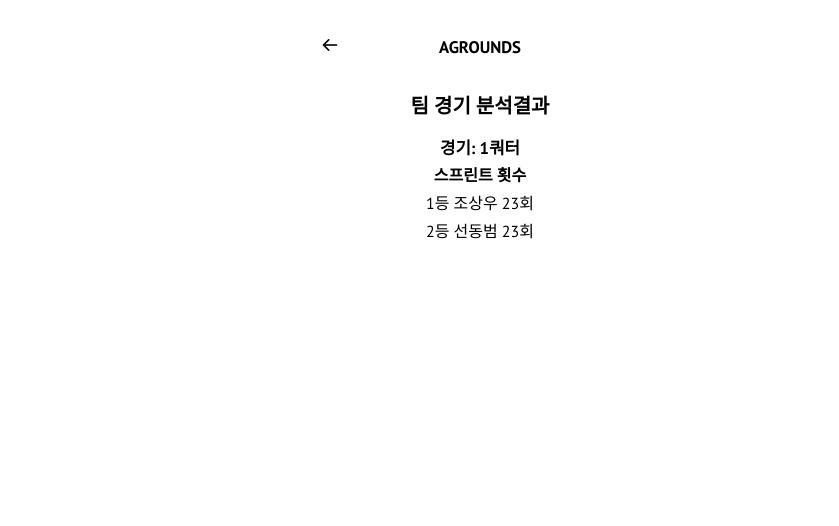
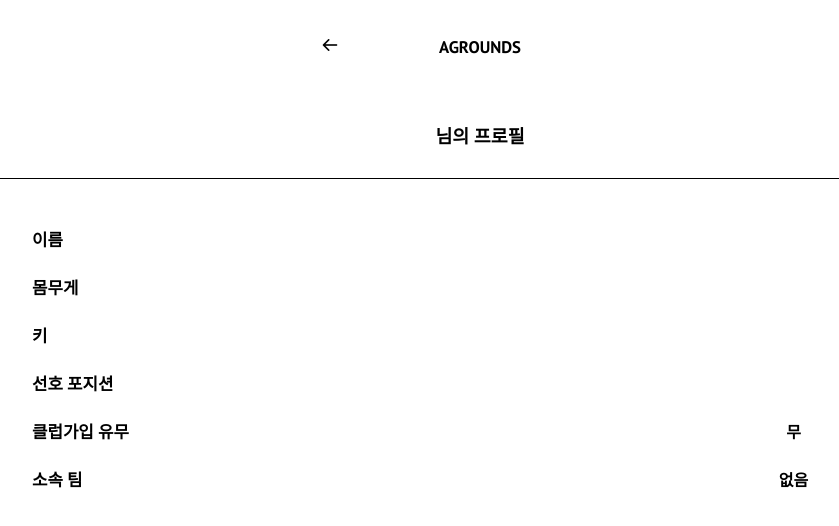
Before and after one commit to earthscience2/AGROUNDS, a React (Create React App) app in the folder frontend/aground_demo/: page /PersonalInfo in a window 1280 px wide. Shown: the top 526 px of the page, without its empty margins (160-999 px from the left). Built offline with nearby package versions, Linux system fonts and the light colour scheme.

Commit message:
요구사항 반영

```diff
--- a/frontend/aground_demo/src/App.js
+++ b/frontend/aground_demo/src/App.js
@@ -14,6 +14,7 @@
 import PersonalInfo from './pages/person/personal_info';
 import MyPage from './pages/my-page/my_page';
 import ExtraData from './pages/log_in/extra_data';
+import TeamAnalysis from './pages/team/team_analysis';
 function App() {
   return (
     <BrowserRouter>
@@ -32,6 +33,7 @@
         <Route path="/PersonalInfo" element={<PersonalInfo/>}/>
         <Route path="/MyPage" element={<MyPage/>}/>
         <Route path="/ExtraData" element={<ExtraData/>}/>
+        <Route path="/TeamAnalysis" element={<TeamAnalysis/>}/>
       </Routes>
     </BrowserRouter>
   );
--- a/frontend/aground_demo/src/pages/log_in/log_in.js
+++ b/frontend/aground_demo/src/pages/log_in/log_in.js
@@ -58,11 +58,12 @@
         })
         .catch(function(error){
             setIsLogin(false);
-            alert(error.response.data.error)
+            alert('로그인에 실패했습니다.')
+            console.log(error)
         })
     }
 
-// 유효성 검사
+
     return (
         <form onSubmit={onAgrooundClick}>
             <div className='background'>
--- a/frontend/aground_demo/src/pages/main_page/main_page.scss
+++ b/frontend/aground_demo/src/pages/main_page/main_page.scss
@@ -37,7 +37,8 @@
             height: 2.6vh;
             position: relative;
             left: 18vh;
-            bottom: 2.6vh
+            bottom: 2.6vh;
+            cursor: pointer;
         }
 
         .main_page_teamlogobox{
--- a/frontend/aground_demo/src/pages/match/match_result.js
+++ b/frontend/aground_demo/src/pages/match/match_result.js
@@ -36,6 +36,7 @@
                 setTeamList([])
             }else{
                 setTeamList(response.data[0].v2_match_players);
+                console.log(teamList)
             }
             setHome(response.data[0].v2_match_home);
             setAway(response.data[0].v2_match_away);
@@ -94,6 +95,7 @@
                         ))}
                     </div>
                 </div>
+                <div style={{marginBottom:'2vh'}}><GeneralBtn color='white' onClick={() => navigate('/TeamAnalysis', {state: {matchCode: matchCode}})}>분석결과 확인</GeneralBtn></div>
                 <GeneralBtn color='black' onClick={deleteBtn}>삭제하기</GeneralBtn>
             </div>
     );
--- a/frontend/aground_demo/src/pages/match/match_result.scss
+++ b/frontend/aground_demo/src/pages/match/match_result.scss
@@ -36,7 +36,7 @@
 
         .match_result_player_list{
             width: 40vh;
-            height: 42vh;
+            height: 30vh;
             margin: 0.5vh 0 2vh 0vh;
             overflow-y: scroll;
             display: block;
--- a/frontend/aground_demo/src/pages/person/personal_info.js
+++ b/frontend/aground_demo/src/pages/person/personal_info.js
@@ -1,39 +1,33 @@
+
 import React from 'react';
+import GoBack from '../../assets/go-back-icon.png'
 import { useNavigate } from 'react-router-dom';
-import GoBack from '../../assets/go-back-icon.png';
 import './personal_info.scss';
-
-const data = [
-    {name: '조상우', time: '23회'},
-    {name: '선동범', time: '23회'}
-]
+import GeneralBtn from '../../components/button/generalBtn';
 const PersonalInfo = () => {
     const navigate = useNavigate();
+    const userName = sessionStorage.getItem('username');
+    const team = sessionStorage.getItem('teamname');
+    const userNickname = sessionStorage.getItem('nickname');
+    const userHeight = sessionStorage.getItem('user_height');
+    const userWeight = sessionStorage.getItem('user_weight')
+    const userPosition = sessionStorage.getItem('user_position')
     return (
-        <div className='personal_info_background'>
-            <img className='personal_info_goback_icon' src={GoBack} onClick={() => navigate(-1)} />
-            <div className='personal_info_logo'>AGROUNDS</div>
-            <div className='personal_info_title'>팀 경기 분석결과</div>
-            <div className='personal_info_match_title'>경기: 1쿼터</div>
-            <table>
-                <thead>
-                    <tr>
-                        <th colSpan="3">스프린트 횟수</th>
-                    </tr>
-                </thead>
-                <tbody>
-                    {data.map((item, index) => (
-                    <tr key={index}>
-                        <td>{index+1}등</td>
-                        <td>{item.name}</td>
-                        <td>{item.time}</td>
-                    </tr>
-                    ))}
-                </tbody>
-            </table>
+        <div className='mypage_background'>
+            <img className='mypage_goback_icon' src={GoBack} onClick={() => navigate(-1)} />
+            <div className='mypage_title'>AGROUNDS</div>
+            <div className='mypage_titlename'>{userNickname}님의 프로필</div>
+            <div className='mypage_contentbox'>
+                <div className='mypage_contents'><div className='mypage_content1'>이름</div><div className='mypage_content2'>{userName}</div></div>
+                <div className='mypage_contents'><div className='mypage_content1'>몸무게</div><div className='mypage_content2'>{userWeight}</div></div>
+                <div className='mypage_contents'><div className='mypage_content1'>키</div><div className='mypage_content2'>{userHeight}</div></div>
+                <div className='mypage_contents'><div className='mypage_content1'>선호 포지션</div><div className='mypage_content2'>{userPosition}</div></div>
+                <div className='mypage_contents'><div className='mypage_content1'>클럽가입 유무</div><div className='mypage_content2'>{team ? <span>유</span> : <span>무</span>}</div></div>
+                <div className='mypage_contents'><div className='mypage_content1'>소속 팀</div><div className='mypage_content2'>{team ? <span>{team}</span> : <span>없음</span>}</div></div>
+            </div>
+
         </div>
     );
 };
 
-
 export default PersonalInfo;
--- a/frontend/aground_demo/src/pages/person/personal_info.scss
+++ b/frontend/aground_demo/src/pages/person/personal_info.scss
@@ -28,3 +28,57 @@
         margin-top: 2vh;
     }
 }
+
+
+@mixin centerDisplay($direc){
+    display: flex;
+    flex-direction: $direc;
+    align-items: center;
+    justify-content: center;
+}
+
+@mixin font($size,$weight){
+    font-size: $size;
+    font-weight: $weight;
+}
+.mypage_background{
+    @include centerDisplay(column);
+    .mypage_goback_icon{
+        height: 2vh;
+        position: relative;
+        right: 18.7vh;
+        top: 4.6vh;
+    }
+    .mypage_title{
+        @include font(2.1vh, 700);
+        margin-top: 2.5vh;
+    }
+    .mypage_titlename{
+        @include font(2.3vh, 600);
+        margin-top: 8vh;
+        border-bottom: .8px solid black;
+        width: 80%;
+        text-align: center;
+        height: 7vh;
+    }
+    .mypage_contentbox{
+        width: 100%;
+        @include centerDisplay(column);
+        margin-top: 3vh;
+        .mypage_contents{
+            display: flex;
+            text-align: left;
+            width: 70%;
+            margin-top: 3vh;
+            .mypage_content1{
+                @include font(2.1vh, 600);
+                width: 70%;
+            }
+            .mypage_content2{
+                @include font(2vh, 600);
+                width: 30%;
+                text-align: center;
+            }
+        }
+    }
+}
--- a/frontend/aground_demo/src/pages/sign_up/sign_up.js
+++ b/frontend/aground_demo/src/pages/sign_up/sign_up.js
@@ -92,10 +92,11 @@
         client.post('/api/V2login/signup/',SignUpData)
         .then(function(response){
             console.log(response);
+            alert('회원가입에 성공했습니다.');
             navigate("/")
         })
         .catch(function(error){
-            alert(error.response.data.error);
+            alert('회원가입에 실패했습니다.');
             console.log(error)
         })
     }
--- /dev/null
+++ b/frontend/aground_demo/src/pages/team/team_analysis.js
@@ -0,0 +1,41 @@
+import React from "react";
+import { useNavigate } from "react-router-dom";
+import GoBack from '../../assets/go-back-icon.png';
+import { useLocation } from "react-router-dom";
+const data = [
+    {name: '조상우', time: '23회'},
+    {name: '선동범', time: '23회'}
+]
+const TeamAnalysis = () => {
+    const {state} = useLocation();
+    const { matchCode } = state;
+    const navigate = useNavigate();
+    console.log(matchCode)
+    return (
+        <div className='personal_info_background'>
+            <img className='personal_info_goback_icon' src={GoBack} onClick={() => navigate(-1)} />
+            <div className='personal_info_logo'>AGROUNDS</div>
+            <div className='personal_info_title'>팀 경기 분석결과</div>
+            <div className='personal_info_match_title'>경기: 1쿼터</div>
+            <table>
+                <thead>
+                    <tr>
+                        <th colSpan="3">스프린트 횟수</th>
+                    </tr>
+                </thead>
+                <tbody>
+                    {data.map((item, index) => (
+                    <tr key={index}>
+                        <td>{index+1}등</td>
+                        <td>{item.name}</td>
+                        <td>{item.time}</td>
+                    </tr>
+                    ))}
+                </tbody>
+            </table>
+        </div>
+    );
+};
+
+
+export default TeamAnalysis;
--- a/frontend/aground_demo/src/pages/team/teamlist.js
+++ b/frontend/aground_demo/src/pages/team/teamlist.js
@@ -15,16 +15,15 @@
     }
 
     useEffect(() => {
-
         client.post('/api/V2team/searchbycode/', teamcode)
         .then(function(response){
             console.log(response);
             setTeamName(response.data.v2_team_name);
             setTeamList(response.data.v2_team_players_names);
-
         })
         .catch(function(error){
             console.log(error)
+            console.log('엥')
         })
     }, [])
 
```
Also changed, not shown: frontend/aground_demo/src/pages/main_page/main_page.js (+3 -9 lines), frontend/aground_demo/src/pages/team/team_analysis.scss (added), 1 other file (tests, documents, lock files or other folders).
